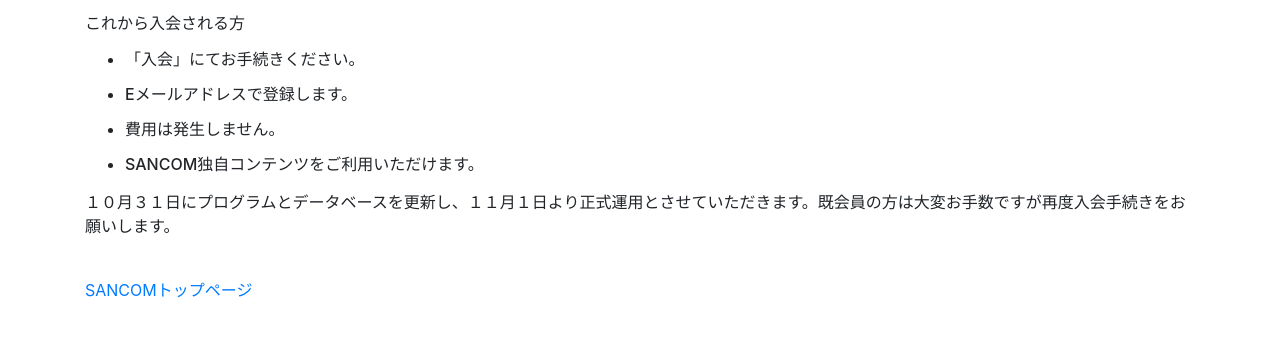
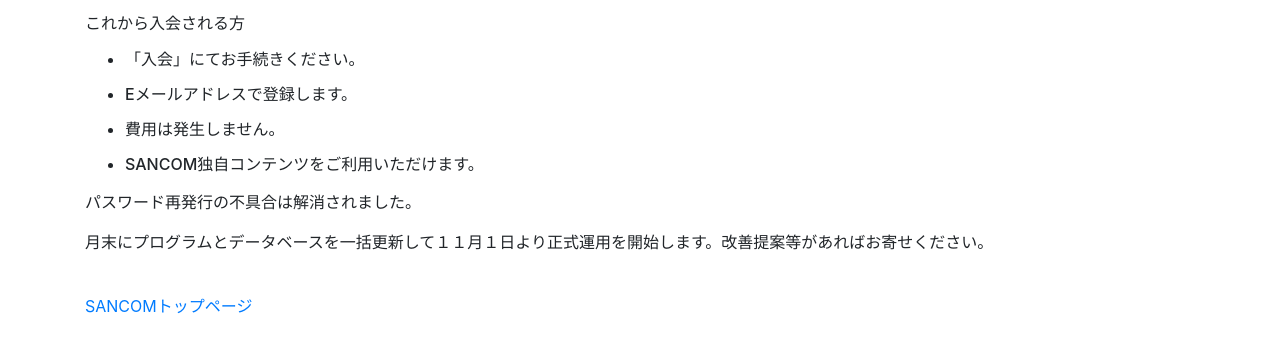
Before and after one commit to diango-github/sancom_app, a Django app: page / in a window 1280 px wide. Shown: the part 160-513 px from the top of the page. Run offline with Django 3.2, Linux system fonts and the light colour scheme; some libraries are stand-ins or nearby versions.

Commit message:
Change settings.py

```diff
--- a/account/templates/index.html
+++ b/account/templates/index.html
@@ -7,16 +7,16 @@
         <br>
         <h5>フリーコンテンツ</h5>
         <ul>
-            <li class="h6 mb-3"><a href="{% url 'business' %}">英中ビジネスフレーズ５４０</a></li>
+            <li class="h6 mb-3"><a href="{% url 'business' %}">英中ビジネス５４０フレーズ</a></li>
             <li class="h6 mb-3"><a href="{% url 'publiccontents' %}">一般公開コンテンツ</a></li>
         </ul>
         <h5>有料コンテンツ</h5>
         <ul>
-            <li class="h6 mb-3">２０２２年以降に公開</li>
+            <li class="h6 mb-3">２０２２年中旬以降に公開予定</li>
         </ul>
         <h5>オンライン発音コーチング</h5>
             <ul>
-                <li class="h6 mb-3"><a href="">数カ月以内に開始します</a></li>
+                <li class="h6 mb-3"><a href="">年内に開始予定</a></li>
             </ul>
         <p>　</p>
     {% else %}
@@ -32,7 +32,8 @@
         <li class="h6 mb-3">費用は発生しません。</li>
         <li class="h6 mb-3">SANCOM独自コンテンツをご利用いただけます。</li>
     </ul>
-    <p>１０月３１日にプログラムとデータベースを更新し、１１月１日より正式運用とさせていただきます。既会員の方は大変お手数ですが再度入会手続きをお願いします。</p>
+    <p>パスワード再発行の不具合は解消されました。</p>
+    <p>月末にプログラムとデータベースを一括更新して１１月１日より正式運用を開始します。改善提案等があればお寄せください。</p>
     <br>
     <p><a href="https://san-com.jp">SANCOMトップページ</a></p>
     {% endif %}
--- a/config/settings.py
+++ b/config/settings.py
@@ -67,9 +67,9 @@ WSGI_APPLICATION = 'config.wsgi.application'
 DATABASES = {
     'default': {
         'ENGINE': 'django.db.backends.postgresql_psycopg2', #sqlite3から変更
-        #'NAME': 'sancom_db',
-        #'USER': 'db_ozawa',
-        #'PASSWORD': 'xiaozekedian',
+        #'NAME': 'sancom1',
+        #'USER': 'ozawa1',
+        #'PASSWORD': 'kedianxiaoze1',
         'NAME': 'sancom',
         'USER': 'ozawa',
         'PASSWORD': 'kedianxiaoze',
```
